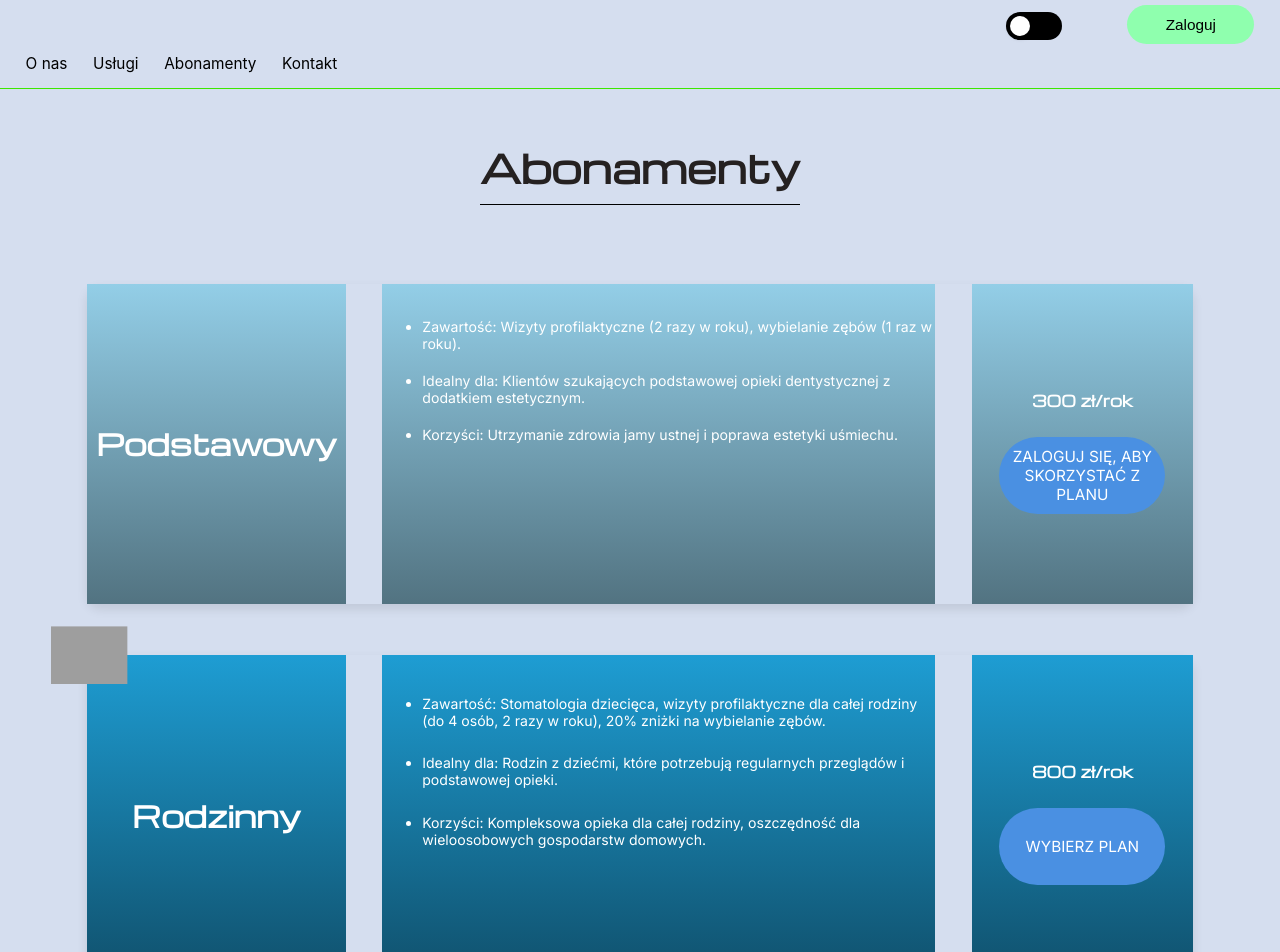
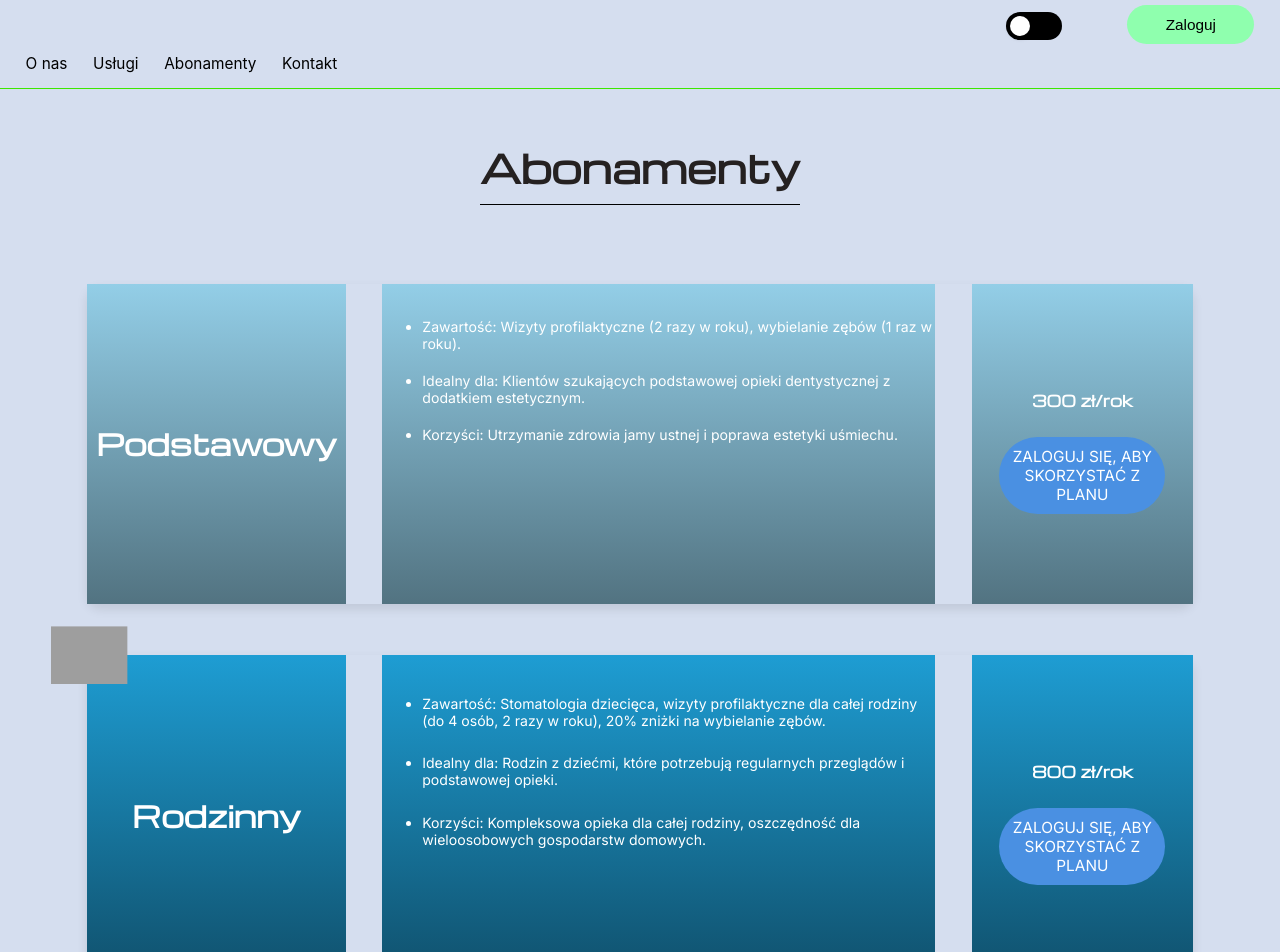
Before and after one commit to MarcinPilarz/Dentist-React, a React (Create React App) app in the folder dentist-app/: page /abonament-page in a window 1280 px wide. Shown: the top 952 px of the page. Built offline with nearby package versions, Linux system fonts and the light colour scheme; grey boxes are pictures that could not be loaded.

Commit message:
Fixed bugs in AbonamentPage

```diff
--- a/dentist-app/src/components/AbonamentPage.js
+++ b/dentist-app/src/components/AbonamentPage.js
@@ -1,4 +1,4 @@
-import React from "react";
+import React, { useEffect, useState } from "react";
 import NavBar from "./NavBar";
 import { useNavigate } from "react-router-dom";
 import "./AbonamentPage.css";
@@ -42,14 +42,23 @@ const plans = [
 ];
 
 const AbonamentPage = () => {
-  const isLoggedIn = true;
+  const [isLoggedIn, setIsLoggedIn] = useState(false);
   const { darkMode } = useDarkMode();
   const navigate = useNavigate();
 
+  useEffect(() => {
+    const userData = localStorage.getItem("user");
+    setIsLoggedIn(!!userData);
+  }, []);
+
   const handleSelectPlan = (plan) => {
-    navigate("/choose-payment", {
-      state: { planName: plan.name, planPrice: plan.price },
-    });
+    if (isLoggedIn) {
+      navigate("/choose-payment", {
+        state: { planName: plan.name, planPrice: plan.price },
+      });
+    } else {
+      navigate("/signin");
+    }
   };
   return (
     <div>
@@ -88,7 +97,7 @@ const AbonamentPage = () => {
                   onClick={() => handleSelectPlan(plan)}
                 >
                   {isLoggedIn
-                    ? plan.buttonMessage
+                    ? "Wybierz plan"
                     : "Zaloguj się, aby skorzystać z planu"}
                 </button>
               </div>
```
